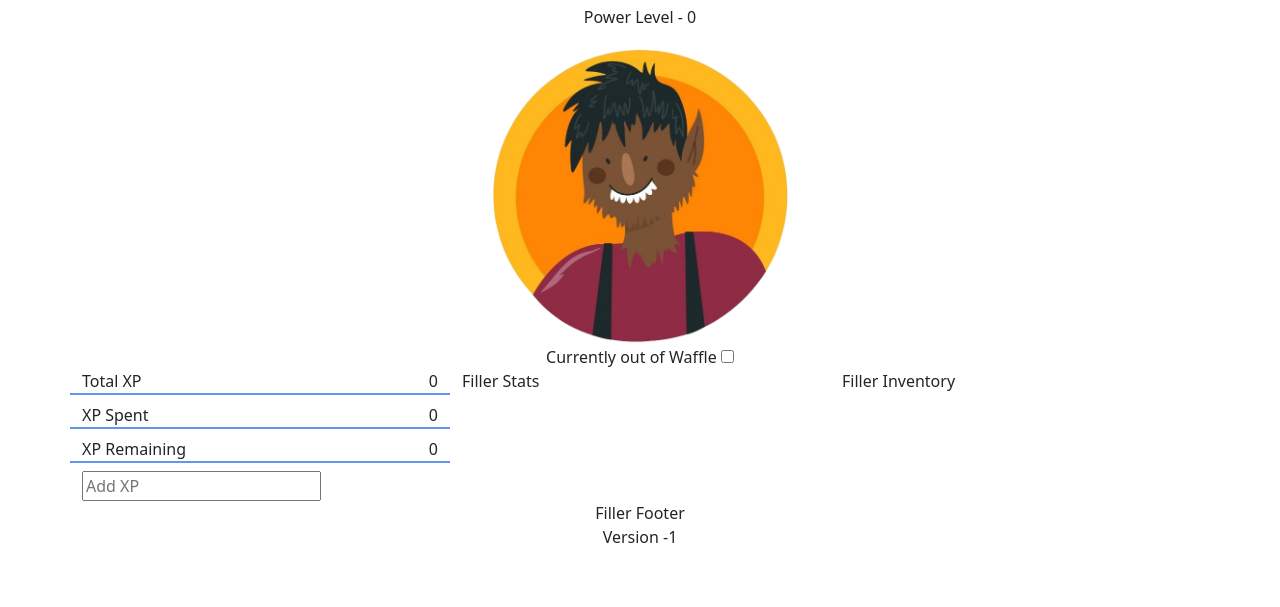
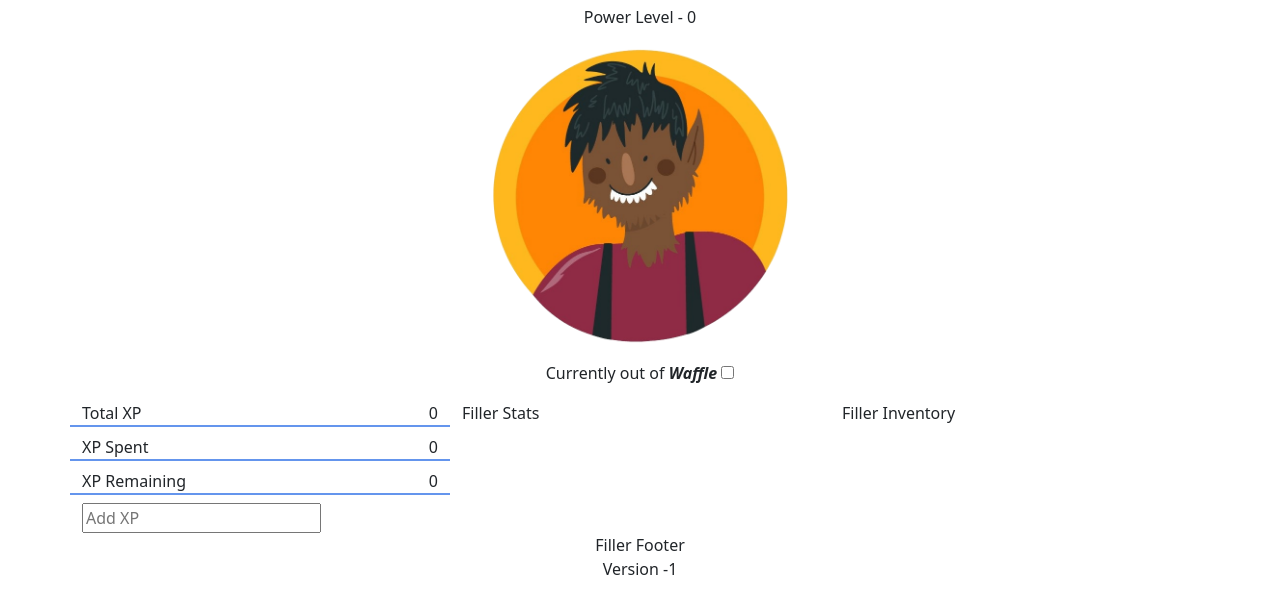
Before and after one commit to avasilenko92/CharacterSheet, a plain HTML site: page index.html in a window 1280 px wide. Shown: the part 193-800 px from the top of the page. Drawn offline with nearby package versions, Linux system fonts and the light colour scheme.

Commit message:
Small style change to the suit name

```diff
--- a/css/app.css
+++ b/css/app.css
@@ -13,6 +13,15 @@
 #profile-pic {
     max-width: 300px;
     max-height: 300px;
+}
+
+#suit-name {
+    font-style: italic;
+    font-weight: 800;
+}
+
+#suit-row {
+    margin: 1rem 0;
 }
 
 #top-row {
--- a/index.html
+++ b/index.html
@@ -59,9 +59,7 @@
                     <div>
                         <img id="profile-pic" class="img-fluid" src="images/1.png">
                     </div>
-                    <div>
-                        <div>Currently <span id="suit-status-text">out of</span> <span id="suit-name">Waffle</span> <input id="in-suit" type="checkbox" onchange="updateSuitStatus()"></div>
-                    </div>
+                    <div id="suit-row">Currently <span id="suit-status-text">out of</span> <span id="suit-name">Waffle</span> <input id="in-suit" type="checkbox" onchange="updateSuitStatus()"></div>
                 </div>
             </div>
             <!-- main details-->
```
